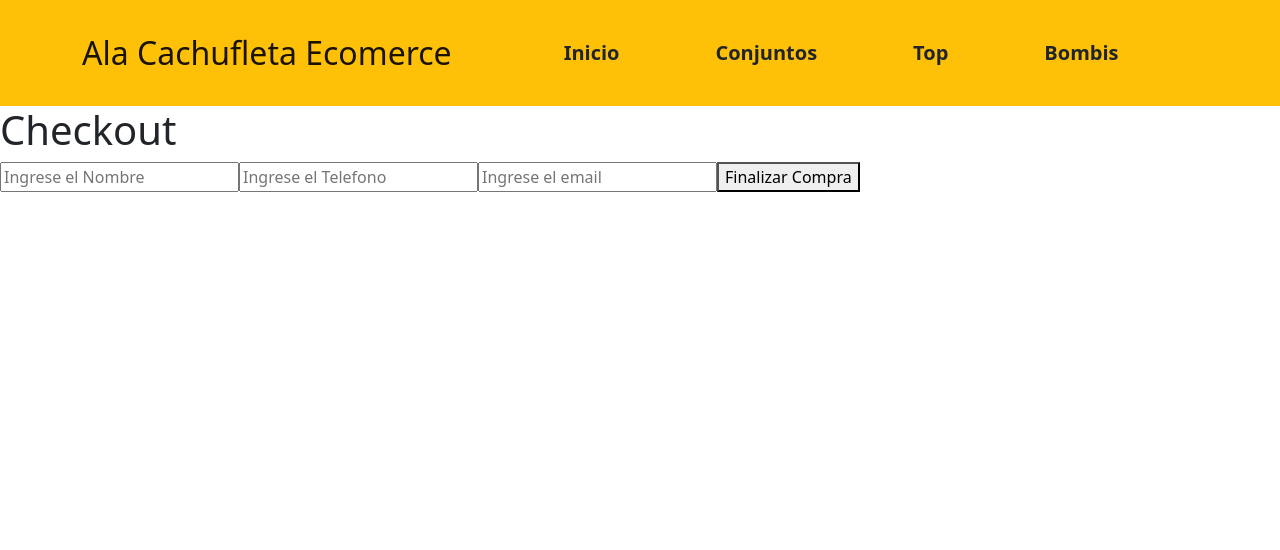
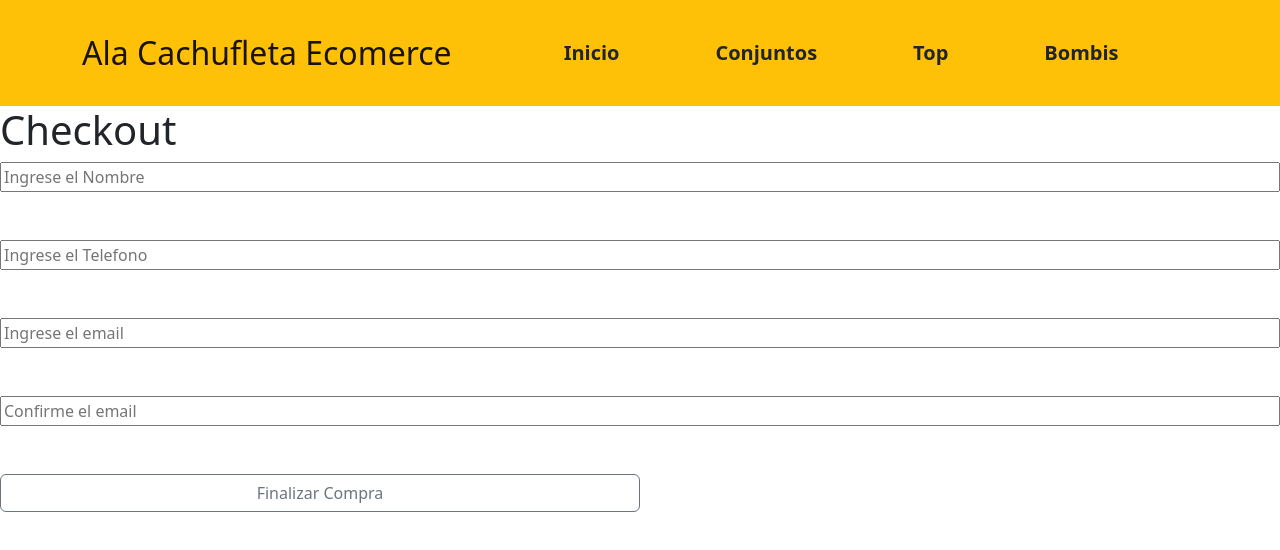
Before and after one commit to sole-arguello/PF-React-ArguelloMariaSoledad, a React (Vite) app in the folder ecomerce/: page /ckeckout in a window 1280 px wide. Shown: the top 550 px of the page. Built offline with nearby package versions, Linux system fonts and the light colour scheme.

Commit message:
aplico estilos

```diff
--- a/ecomerce/src/components/CheckoutForm/CheckoutForm.jsx
+++ b/ecomerce/src/components/CheckoutForm/CheckoutForm.jsx
@@ -1,24 +1,23 @@
-import { Link } from "react-router-dom"
 
-
-function CheckoutForm({handleOnChange, generarOrden, dataForm}) {
+function CheckoutForm({handleForm, generateOrder, dataForm}) {
 
 
   return (
-    <div>
-      <form onSubmit={generarOrden} className=''>
-        {/* manejar el input desde un estado con value*/}
-        <input onChange={handleOnChange} type="text" name='name' value={dataForm.name} placeholder='Ingrese el Nombre'/>
+    <>
+      <form onSubmit={generateOrder} className=' d-flex flex-column gap-5'>
 
-        <input onChange={handleOnChange} type="text" name='phone' value={dataForm.phone} placeholder='Ingrese el Telefono'/>
+        <input onChange={handleForm} type="text" name='name' value={dataForm.name} placeholder='Ingrese el Nombre'/>
 
-        <input onChange={handleOnChange} type="text" name='email' value={dataForm.email} placeholder='Ingrese el email'/>
+        <input onChange={handleForm} type="text" name='phone' value={dataForm.phone} placeholder='Ingrese el Telefono'/>
 
-        {/* <input type="text" /> validar el mail*/}
-        <button type="submit">Finalizar Compra</button>
+        <input onChange={handleForm} type="text" name='email' value={dataForm.email} placeholder='Ingrese el email'/>
+
+        <input onChange={handleForm} type="text" name='email' value={dataForm.email} placeholder='Confirme el email'/>
+
+        <button className="btn btn-outline-secondary w-50" type="submit">Finalizar Compra</button>
 
       </form>
-    </div>
+    </>
   )
 }
 
```
